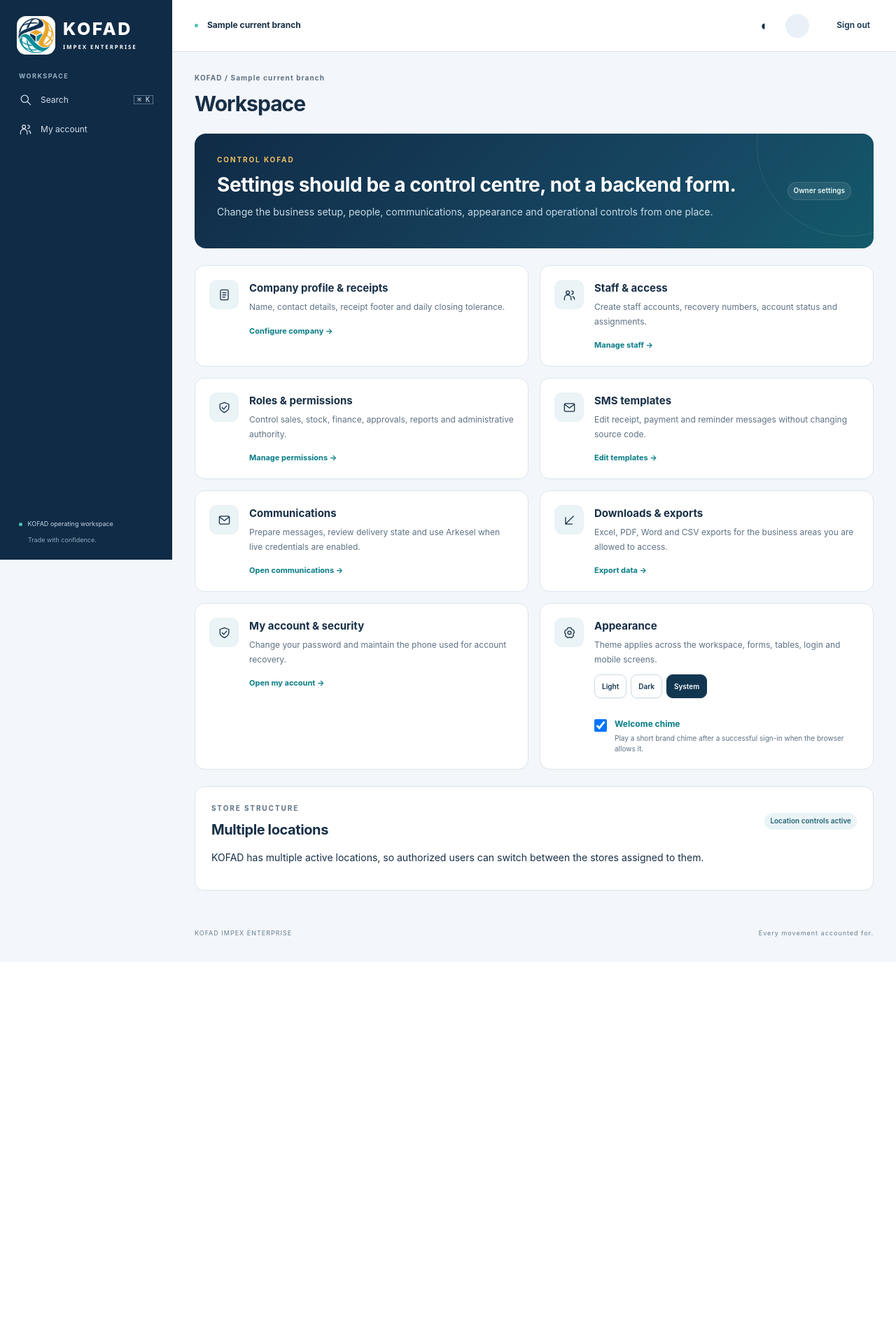
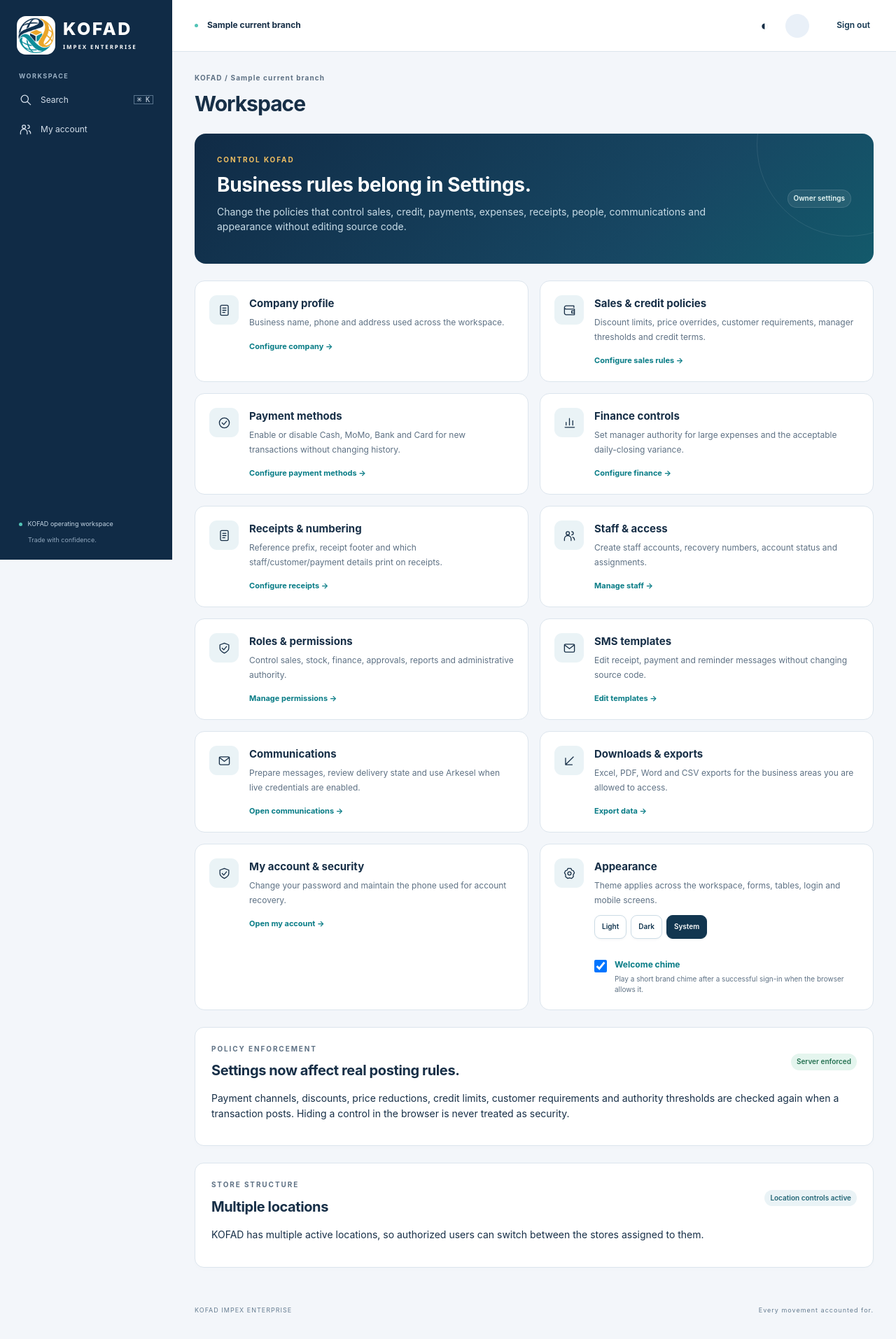
Before and after one commit to Eugene999B/KOFAD, a Django app: template templates/settings_center.html in a window 1280 px wide. Shown: the whole page at 70% size. Before the commit the page ends 1339 px from the top, so only its background shows below. Run offline with Django 5.2, Linux system fonts and the light colour scheme; the template is opened without the code that fills it: most values are stand-ins (such as "Sample title", 1, 10 or a date in 2020).

Commit message:
ui: expand settings into enforceable business policy controls

```diff
--- a/templates/settings_center.html
+++ b/templates/settings_center.html
@@ -1,8 +1,12 @@
 {% extends "base.html" %}
 {% block content %}
-<section class="hero-panel settings-hero"><div><p class="eyebrow">CONTROL KOFAD</p><h2>Settings should be a control centre, not a backend form.</h2><p>Change the business setup, people, communications, appearance and operational controls from one place.</p></div><span class="pill">Owner settings</span></section>
+<section class="hero-panel settings-hero"><div><p class="eyebrow">CONTROL KOFAD</p><h2>Business rules belong in Settings.</h2><p>Change the policies that control sales, credit, payments, expenses, receipts, people, communications and appearance without editing source code.</p></div><span class="pill">Owner settings</span></section>
 <div class="settings-grid">
-<a class="settings-card" href="/settings/company/"><span class="settings-icon">{% include "icon.html" with name="records" %}</span><div><h3>Company profile & receipts</h3><p>Name, contact details, receipt footer and daily closing tolerance.</p><strong>Configure company →</strong></div></a>
+<a class="settings-card" href="/settings/company/"><span class="settings-icon">{% include "icon.html" with name="records" %}</span><div><h3>Company profile</h3><p>Business name, phone and address used across the workspace.</p><strong>Configure company →</strong></div></a>
+<a class="settings-card" href="/settings/sales/"><span class="settings-icon">{% include "icon.html" with name="wallet" %}</span><div><h3>Sales & credit policies</h3><p>Discount limits, price overrides, customer requirements, manager thresholds and credit terms.</p><strong>Configure sales rules →</strong></div></a>
+<a class="settings-card" href="/settings/payments/"><span class="settings-icon">{% include "icon.html" with name="check" %}</span><div><h3>Payment methods</h3><p>Enable or disable Cash, MoMo, Bank and Card for new transactions without changing history.</p><strong>Configure payment methods →</strong></div></a>
+<a class="settings-card" href="/settings/finance/"><span class="settings-icon">{% include "icon.html" with name="chart" %}</span><div><h3>Finance controls</h3><p>Set manager authority for large expenses and the acceptable daily-closing variance.</p><strong>Configure finance →</strong></div></a>
+<a class="settings-card" href="/settings/receipts/"><span class="settings-icon">{% include "icon.html" with name="records" %}</span><div><h3>Receipts & numbering</h3><p>Reference prefix, receipt footer and which staff/customer/payment details print on receipts.</p><strong>Configure receipts →</strong></div></a>
 <a class="settings-card" href="/administration/users/"><span class="settings-icon">{% include "icon.html" with name="users" %}</span><div><h3>Staff & access</h3><p>Create staff accounts, recovery numbers, account status and assignments.</p><strong>Manage staff →</strong></div></a>
 <a class="settings-card" href="/administration/roles/"><span class="settings-icon">{% include "icon.html" with name="shield" %}</span><div><h3>Roles & permissions</h3><p>Control sales, stock, finance, approvals, reports and administrative authority.</p><strong>Manage permissions →</strong></div></a>
 <a class="settings-card" href="/message-templates/"><span class="settings-icon">{% include "icon.html" with name="mail" %}</span><div><h3>SMS templates</h3><p>Edit receipt, payment and reminder messages without changing source code.</p><strong>Edit templates →</strong></div></a>
@@ -11,6 +15,7 @@
 <a class="settings-card" href="/account/"><span class="settings-icon">{% include "icon.html" with name="shield" %}</span><div><h3>My account & security</h3><p>Change your password and maintain the phone used for account recovery.</p><strong>Open my account →</strong></div></a>
 <div class="settings-card appearance-card"><span class="settings-icon">{% include "icon.html" with name="settings" %}</span><div><h3>Appearance</h3><p>Theme applies across the workspace, forms, tables, login and mobile screens.</p><div class="mini-actions"><button type="button" class="button secondary" data-theme-choice="light">Light</button><button type="button" class="button secondary" data-theme-choice="dark">Dark</button><button type="button" class="button secondary" data-theme-choice="system">System</button></div><label class="switch-row compact"><input type="checkbox" data-welcome-sound><span><strong>Welcome chime</strong><small>Play a short brand chime after a successful sign-in when the browser allows it.</small></span></label></div></div>
 </div>
+<section class="panel"><div class="section-heading"><div><p class="eyebrow">POLICY ENFORCEMENT</p><h2>Settings now affect real posting rules.</h2></div><span class="pill status-good">Server enforced</span></div><p>Payment channels, discounts, price reductions, credit limits, customer requirements and authority thresholds are checked again when a transaction posts. Hiding a control in the browser is never treated as security.</p></section>
 <section class="panel"><div class="section-heading"><div><p class="eyebrow">STORE STRUCTURE</p><h2>{% if single_branch %}One-store mode{% else %}Multiple locations{% endif %}</h2></div><span class="pill">{% if single_branch %}Simple workflow{% else %}Location controls active{% endif %}</span></div>{% if single_branch %}<p>KOFAD currently has one active store, so ordinary users will not see a pointless “Switch store” button. Location switching appears automatically only if another active branch is added later.</p>{% else %}<p>KOFAD has multiple active locations, so authorized users can switch between the stores assigned to them.</p>{% endif %}</section>
 {% if request.user.is_superuser %}<section class="panel advanced-panel"><div><p class="eyebrow">ADVANCED</p><h2>Technical administration</h2><p class="muted">Low-level Django records remain available for diagnostics. Daily business setup should stay in the branded KOFAD screens above.</p></div><a class="button secondary" href="/technical-admin/">Open technical admin</a></section>{% endif %}
 {% endblock %}
```
